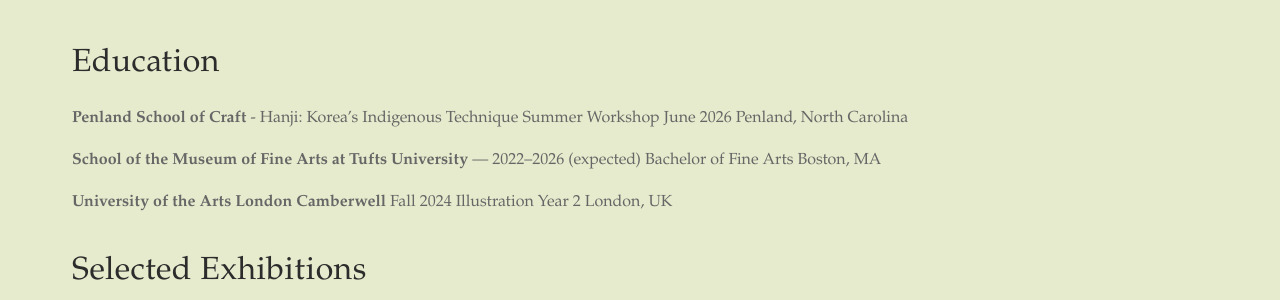
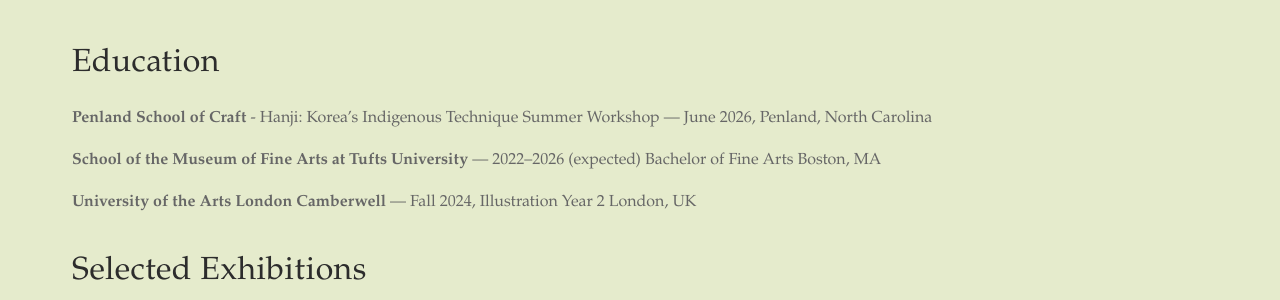
Before and after one commit to ninaisabee/artweb, a Jekyll site: the page built from cv.md, in a window 1280 px wide and 1311 px high. Shown: the part 237-537 px from the top of the window. Built offline with Jekyll 4.4.1, drawn with Linux system fonts in a browser that asks for light colours.

Commit message:
Update cv.md

```diff
--- a/cv.md
+++ b/cv.md
@@ -6,15 +6,15 @@ permalink: /cv
 
 ## Education
 
-**Penland School of Craft** - Hanji: Korea’s Indigenous Technique Summer Workshop
-June 2026 Penland, North Carolina
+**Penland School of Craft** - Hanji: Korea’s Indigenous Technique Summer Workshop —
+June 2026, Penland, North Carolina
 
 **School of the Museum of Fine Arts at Tufts University** — 2022–2026 (expected)
 Bachelor of Fine Arts
 Boston, MA
 
 **University of the Arts London Camberwell**
-Fall 2024
+— Fall 2024,
 Illustration Year 2
 London, UK
 
```
